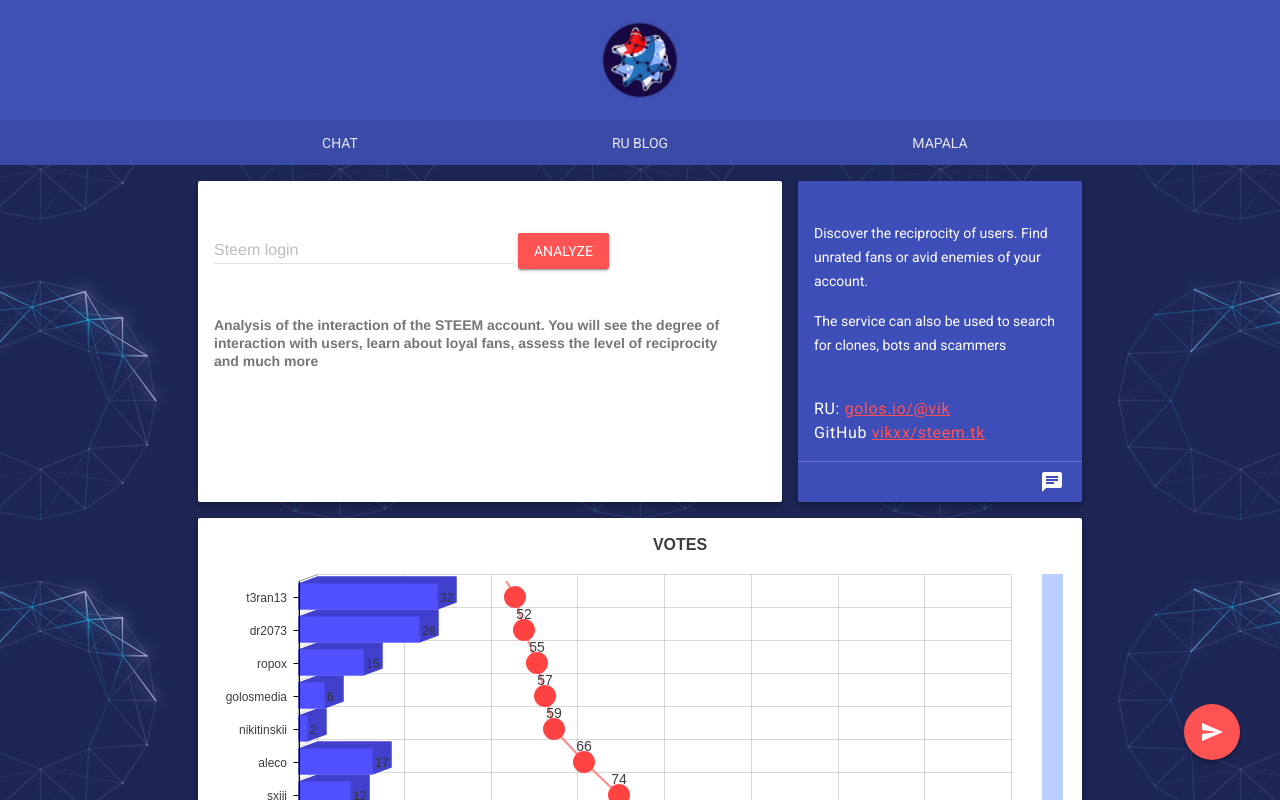
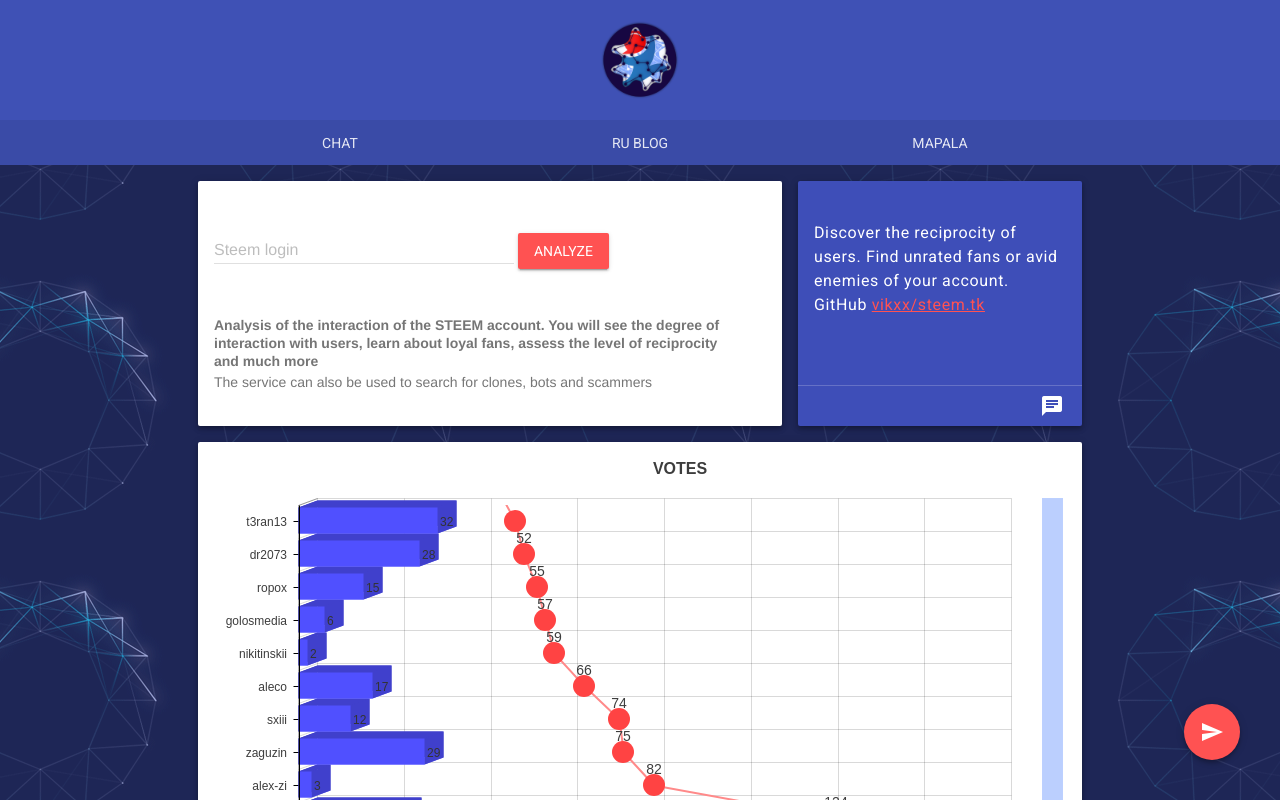
Before and after one commit to Dzivenu/steem.tk, a plain HTML site: page index.html in a window 1280 px wide. Drawn offline with nearby package versions, Linux system fonts and the light colour scheme.

Commit message:
Translate

```diff
--- a/index.html
+++ b/index.html
@@ -78,18 +78,16 @@
 		</div></div>
 		<div class="mdl-card__supporting-text">
 <strong>Analysis of the interaction of the STEEM account. You will see the degree of interaction with users, learn about loyal fans, assess the level of reciprocity and much more</strong>
-
+<p>The service can also be used to search for clones, bots and scammers</p>
 
 			</div>
       </div>
       <div class="demo-card-event mdl-cell mdl-card mdl-shadow--4dp event-card portfolio-card">
         <div class="mdl-card__title mdl-card--expand">
         <h6>
-		<p>Discover the reciprocity of users.
-Find unrated fans or avid enemies of your account.</p>
-			<p>The service can also be used to search for clones, bots and scammers</p>
-            <br>
-            RU: <a href="https://golos.io/@vik">golos.io/@vik</a>
+		Discover the reciprocity of users.
+Find unrated fans or avid enemies of your account.
+
             <br>
 	GitHub <a href="https://github.com/vikxx/steem.tk">vikxx/steem.tk</a>
         </h6>
@@ -325,7 +323,7 @@ You can leave feedback and suggestions in telegram chat: <br>
 <script src="https://code.getmdl.io/1.3.0/material.min.js" defer></script>
 <script src="./js/charts.js"></script>
 <script src="./js/fallbacks.js"></script>
-<script src="./js/api.js?=s1"></script>
+<script src="./js/api.js?=3"></script>
 
 </div>
 
```
